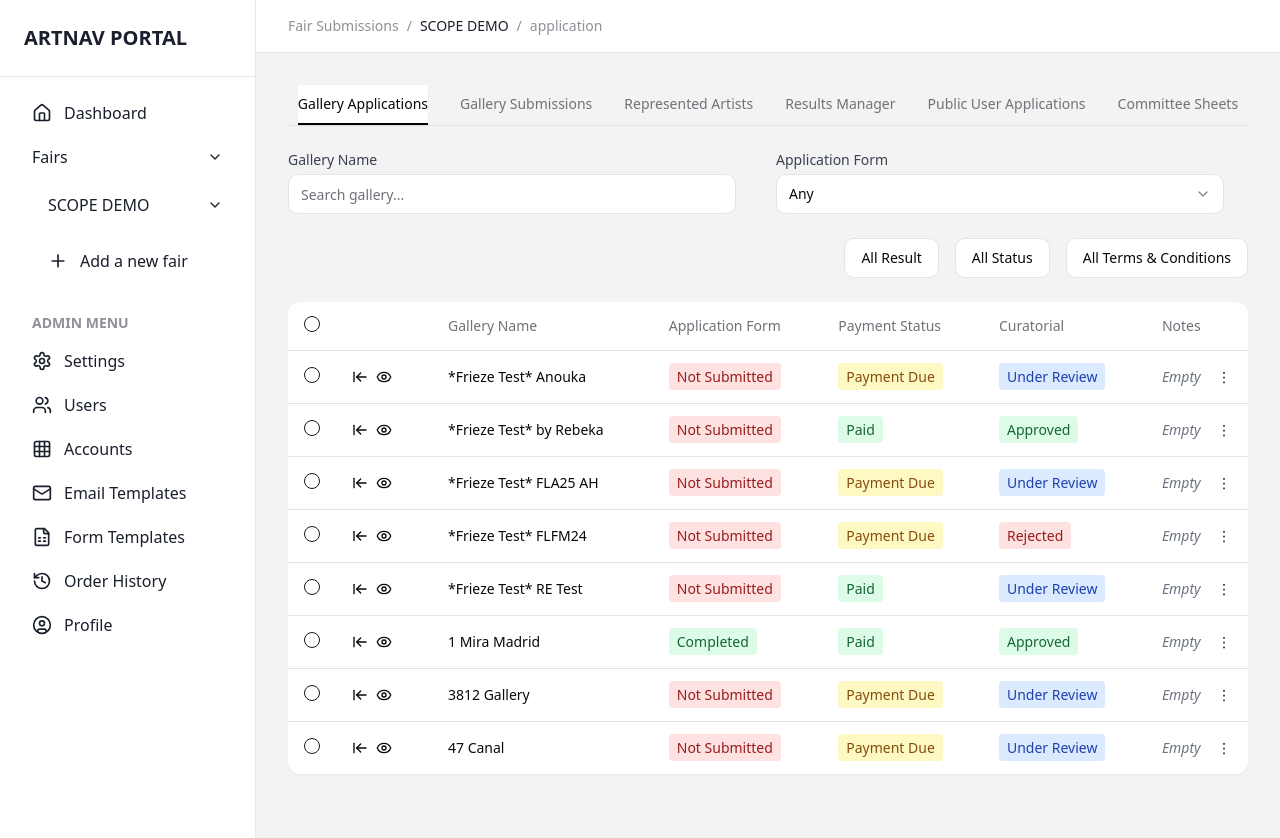
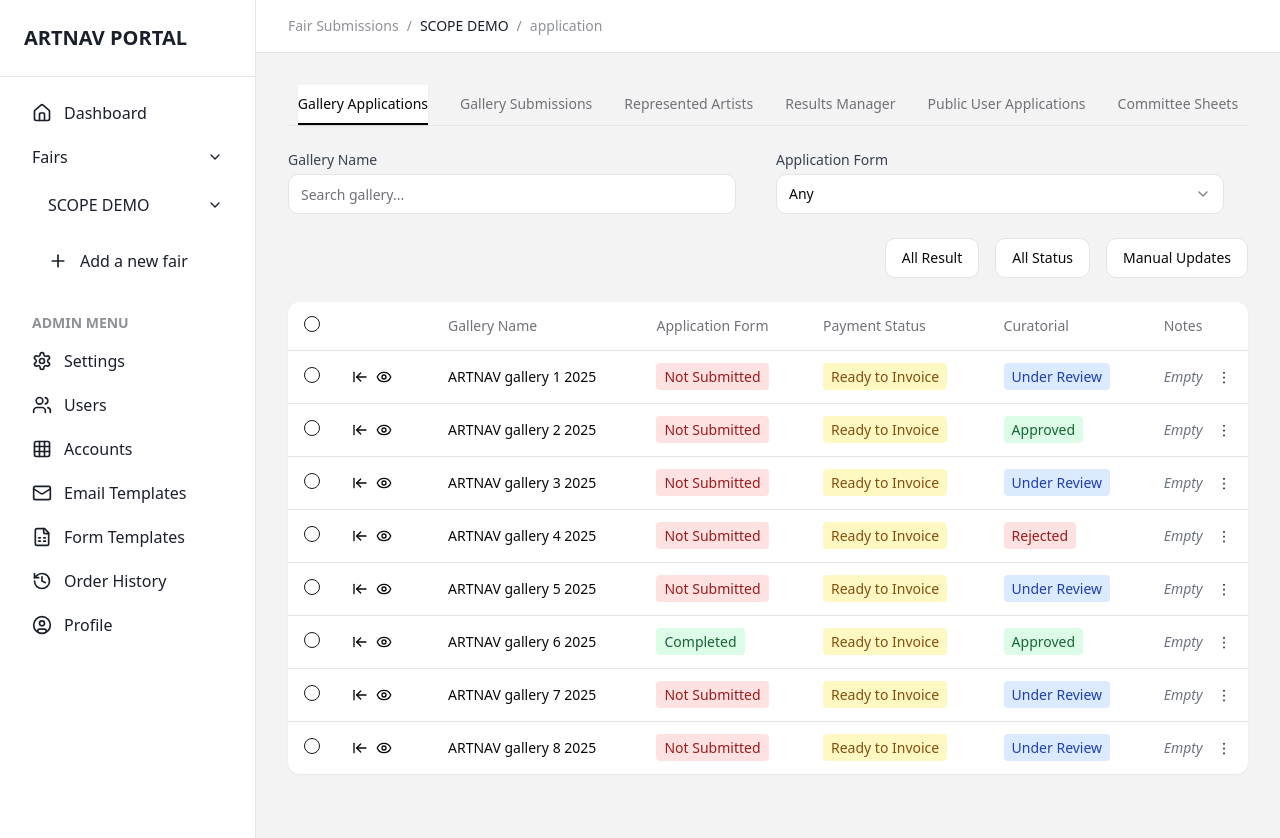
Before and after one commit to kazim3811/scope-artnav-demo, a React (Vite) app: page /submissions in a window 1280 px wide. Built offline with nearby package versions, Linux system fonts and the light colour scheme.

Commit message:
Update gallery submissions
- Update gallery names to "ARTNAV gallery {number}" format.
- Add "ready to invoice" payment status.
- Rename "All Terms & Conditions" button to "Manually Updates".
- Implement manual update functionality for payment and application form statuses.

```diff
--- a/src/pages/Submissions.tsx
+++ b/src/pages/Submissions.tsx
@@ -12,6 +12,12 @@ import {
   SelectTrigger,
   SelectValue,
 } from "@/components/ui/select";
+import {
+  DropdownMenu,
+  DropdownMenuContent,
+  DropdownMenuItem,
+  DropdownMenuTrigger,
+} from "@/components/ui/dropdown-menu";
 import MainLayout from "@/components/layouts/MainLayout";
 import { useState } from "react";
 
@@ -22,58 +28,58 @@ const Submissions = () => {
   const submissions = [
     {
       id: 1,
-      name: "*Frieze Test* Anouka",
+      name: "ARTNAV gallery 1 2025",
       status: "Not Submitted",
-      paymentStatus: "Payment Due",
+      paymentStatus: "Ready to Invoice",
       curatorial: "Under Review"
     },
     {
       id: 2,
-      name: "*Frieze Test* by Rebeka",
+      name: "ARTNAV gallery 2 2025",
       status: "Not Submitted",
-      paymentStatus: "Paid",
+      paymentStatus: "Ready to Invoice",
       curatorial: "Approved"
     },
     {
       id: 3,
-      name: "*Frieze Test* FLA25 AH",
+      name: "ARTNAV gallery 3 2025",
       status: "Not Submitted",
-      paymentStatus: "Payment Due",
+      paymentStatus: "Ready to Invoice",
       curatorial: "Under Review"
     },
     {
       id: 4,
-      name: "*Frieze Test* FLFM24",
+      name: "ARTNAV gallery 4 2025",
       status: "Not Submitted",
-      paymentStatus: "Payment Due",
+      paymentStatus: "Ready to Invoice",
       curatorial: "Rejected"
     },
     {
       id: 5,
-      name: "*Frieze Test* RE Test",
+      name: "ARTNAV gallery 5 2025",
       status: "Not Submitted",
-      paymentStatus: "Paid",
+      paymentStatus: "Ready to Invoice",
       curatorial: "Under Review"
     },
     {
       id: 6,
-      name: "1 Mira Madrid",
+      name: "ARTNAV gallery 6 2025",
       status: "Completed",
-      paymentStatus: "Paid",
+      paymentStatus: "Ready to Invoice",
       curatorial: "Approved"
     },
     {
       id: 7,
-      name: "3812 Gallery",
+      name: "ARTNAV gallery 7 2025",
       status: "Not Submitted",
-      paymentStatus: "Payment Due",
+      paymentStatus: "Ready to Invoice",
       curatorial: "Under Review"
     },
     {
       id: 8,
-      name: "47 Canal",
+      name: "ARTNAV gallery 8 2025",
       status: "Not Submitted",
-      paymentStatus: "Payment Due",
+      paymentStatus: "Ready to Invoice",
       curatorial: "Under Review"
     },
   ];
@@ -84,6 +90,7 @@ const Submissions = () => {
 
   const getStatusColor = (status: string) => {
     switch (status) {
+      case "Ready to Invoice":
       case "Payment Due":
         return "bg-yellow-100 text-yellow-800";
       case "Paid":
@@ -101,6 +108,11 @@ const Submissions = () => {
       default:
         return "bg-gray-100 text-gray-800";
     }
+  };
+
+  const handleStatusUpdate = (submissionId: number, type: 'payment' | 'application', newStatus: string) => {
+    console.log(`Updating ${type} status for submission ${submissionId} to ${newStatus}`);
+    // Here you would typically update the state or make an API call
   };
 
   return (
@@ -199,9 +211,19 @@ const Submissions = () => {
             <Button variant="outline" className="flex items-center gap-2">
               <span>All Status</span>
             </Button>
-            <Button variant="outline" className="flex items-center gap-2">
-              <span>All Terms & Conditions</span>
-            </Button>
+            <DropdownMenu>
+              <DropdownMenuTrigger asChild>
+                <Button variant="outline">Manual Updates</Button>
+              </DropdownMenuTrigger>
+              <DropdownMenuContent>
+                <DropdownMenuItem onSelect={() => handleStatusUpdate(1, 'payment', 'Paid')}>
+                  Update Payment Status
+                </DropdownMenuItem>
+                <DropdownMenuItem onSelect={() => handleStatusUpdate(1, 'application', 'Completed')}>
+                  Update Application Status
+                </DropdownMenuItem>
+              </DropdownMenuContent>
+            </DropdownMenu>
           </div>
 
           <div className="bg-white rounded-lg shadow-sm">
```
